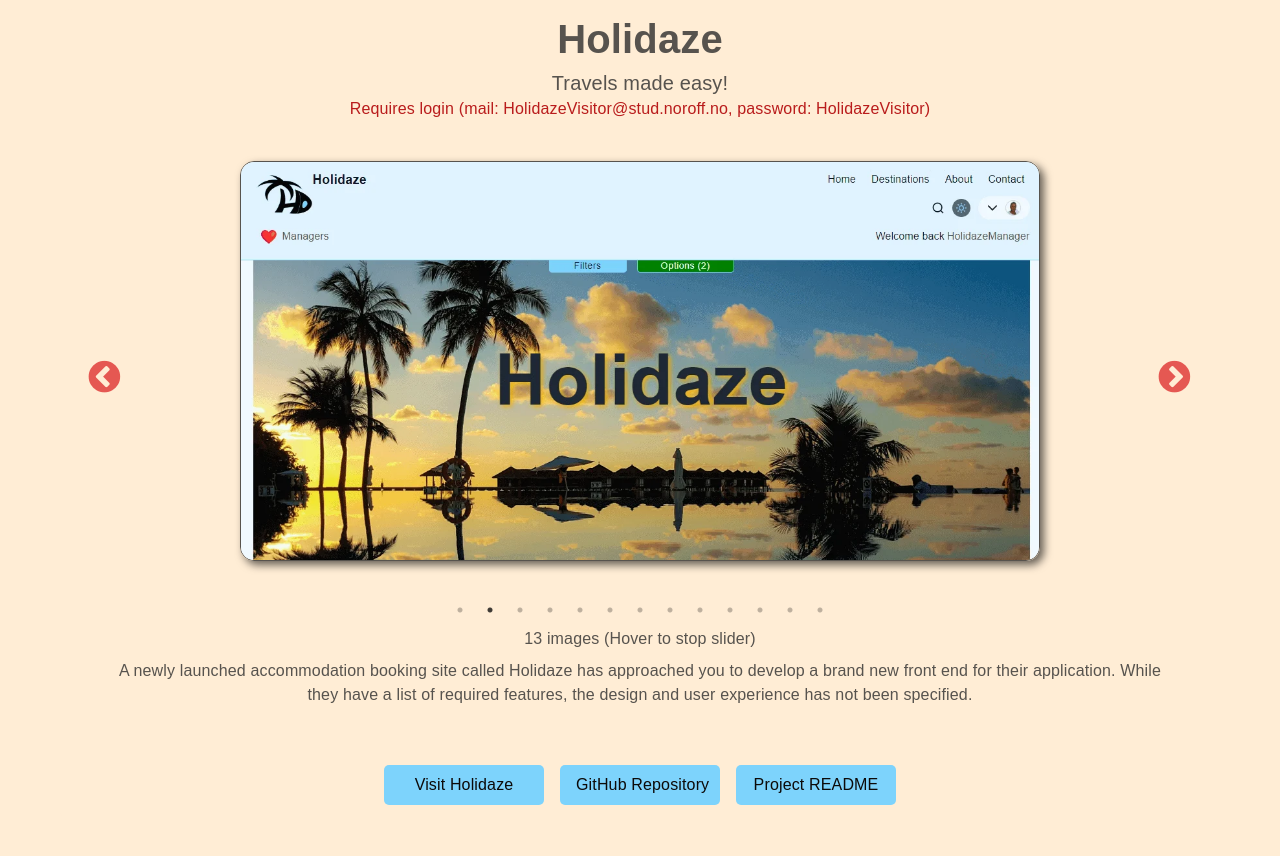
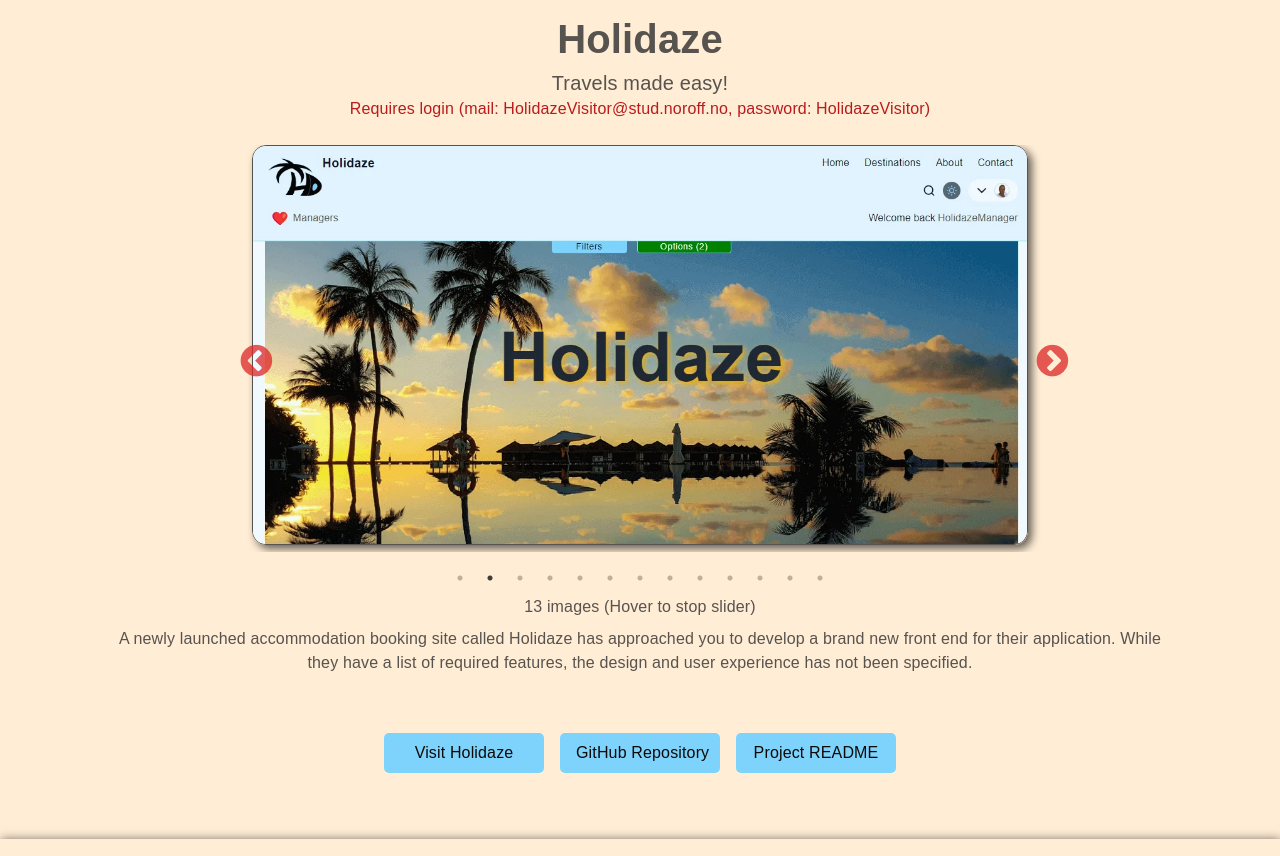
Before and after one commit to runeunhjem/portfolio-2, a React (Vite) app: page / in a window 1280 px wide. Shown: the part 620-1476 px from the top of the page. Built offline with nearby package versions, Linux system fonts and the light colour scheme; a web font is replaced by a local one.

Commit message:
Adjusts image gallery

```diff
--- a/src/components/Footer/index.jsx
+++ b/src/components/Footer/index.jsx
@@ -115,7 +115,7 @@ const Footer = () => {
           </S.FooterSection>
           <S.FooterSection>
             <Link to="/">
-              <S.Logo src={footerLogo} alt="Illustration of RUNDEV Logo" />
+              <S.FooterLogo src={footerLogo} alt="Illustration of RUNDEV Logo" />
             </Link>
           </S.FooterSection>
         </S.FooterContent>
--- a/src/components/Footer/index.styled.jsx
+++ b/src/components/Footer/index.styled.jsx
@@ -99,7 +99,7 @@ export const SocialLink = styled.a`
   }
 `;
 
-export const Logo = styled.img`
+export const FooterLogo = styled.img`
   width: 250px;
   max-width: 100%;
   height: auto;
--- a/src/components/HamburgerAccordion/links.js
+++ b/src/components/HamburgerAccordion/links.js
@@ -8,6 +8,11 @@ export const firstYearLinks = [
   { text: "Visit Chef's Table", url: "https://ru-project-exam-1.netlify.app/" },
   { text: "Visit CMS", url: "https://csm-sp1.netlify.app/" },
   { text: "Visit Game Hub", url: "https://gamehub-wp-ca.netlify.app/" },
+  { text: "IMDB API search", url: "https://js1ca.netlify.app/" },
+  {
+    text: "This is my TV",
+    url: "https://programming-foundations-ca-runeunhjem.netlify.app/",
+  },
 ];
 
 export const secondYearLinks = [
@@ -25,11 +30,6 @@ export const otherProjectsLinks = [
     text: "My album on Spotify",
     url: "https://open.spotify.com/artist/56ZSG2Q1JKydX5X9rTZxrq",
   },
-  {
-    text: "This is my TV",
-    url: "https://programming-foundations-ca-runeunhjem.netlify.app/",
-  },
-  { text: "IMDB API search", url: "https://js1ca.netlify.app/" },
 ];
 
 export const portfolioLink = {
--- a/src/components/Layout/index.jsx
+++ b/src/components/Layout/index.jsx
@@ -15,7 +15,7 @@ const Layout = ({ children }) => {
     <div className="flex min-h-screen flex-col">
       <Header />
       <main
-        className="flex-grow p-4"
+        className="flex-grow py-4 sm:p-4"
         style={{ minHeight: "100vh", minWidth: "100%" }}
       >
         {children}
--- a/src/components/ProjectCard/index.jsx
+++ b/src/components/ProjectCard/index.jsx
@@ -39,11 +39,12 @@ const ProjectCard = ({ project }) => {
       <h3>{project.title}</h3>
       <p className="!text-xl">{project.tagline}</p>
       <p className="text-center text-red-700">{project.login}</p>
-      <div className="carousel-container px-6 pb-2 pt-6">
+      <div className="carousel-container sm:px-6 lg:px-36 pb-2 pt-6">
         <Slider {...imageSliderSettings}>
           {project.images.map((image, idx) => (
-            <div key={idx} className="image-wrap w-full">
+            <div key={idx} className="image-wrap w-full !p-0 sm:!px-4">
               <img
+                className="!w-full"
                 src={image}
                 alt={
                   project.title
--- a/src/components/ProjectCard/index.styled.jsx
+++ b/src/components/ProjectCard/index.styled.jsx
@@ -73,15 +73,20 @@ export const Project = styled.div`
       }
     }
 
+    .slick-slider {
+      justify-content: center;
+      margin: 0 2rem !important;
+    }
+
     .slick-prev {
       left: 2px;
       z-index: 1000;
     }
     .slick-next {
-      z-index: 1000;
-      right: 20px;
-      @media (max-width: 640px) {
-        right: 0px;
+      right: 10px !important;
+      z-index: 1000 !important;
+      @media (min-width: 468px) {
+        right: -10px !important;
       }
       @media (max-width: 1069px) {
         right: 14px;
@@ -90,7 +95,7 @@ export const Project = styled.div`
 
     .image-wrap {
       border-radius: 14px !important;
-      padding: 1rem !important;
+      /* padding: 1rem !important; */
 
       img {
         border: 1px solid var(--stone-600);
@@ -104,15 +109,15 @@ export const Project = styled.div`
         border-radius: 14px;
         object-fit: cover;
         object-position: top center;
-        box-shadow: 4px 4px 8px rgba(0, 0, 0, 0.0);
+        box-shadow: 4px 4px 8px rgba(0, 0, 0, 0);
         @media screen and (max-width: 641px) {
           height: 300px;
-          }
-          @media screen and (max-width: 468px) {
-            height: 200px;
         }
-          @media screen and (min-width: 468px) {
-            box-shadow: 4px 4px 8px rgba(0, 0, 0, 0.6);
+        @media screen and (max-width: 468px) {
+          height: 200px;
+        }
+        @media screen and (min-width: 468px) {
+          box-shadow: 4px 4px 8px rgba(0, 0, 0, 0.6);
         }
       }
     }
```
